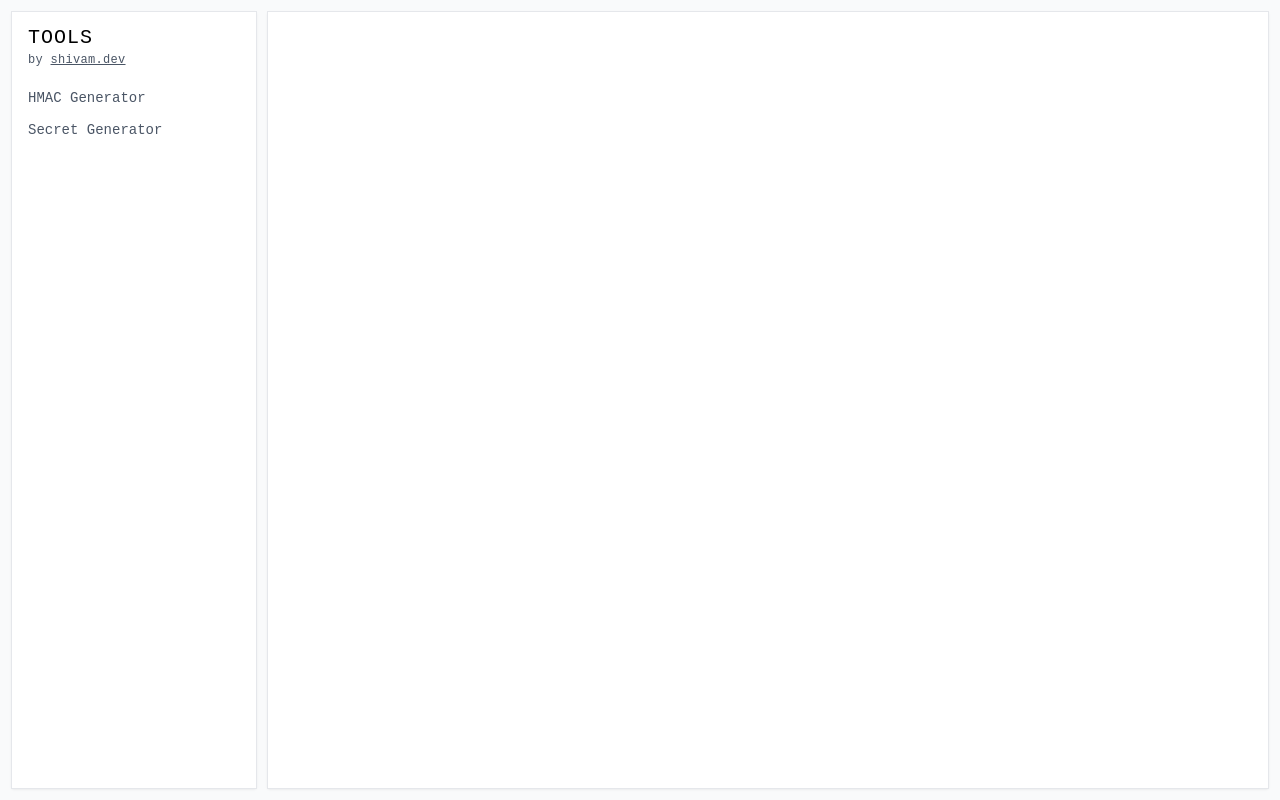
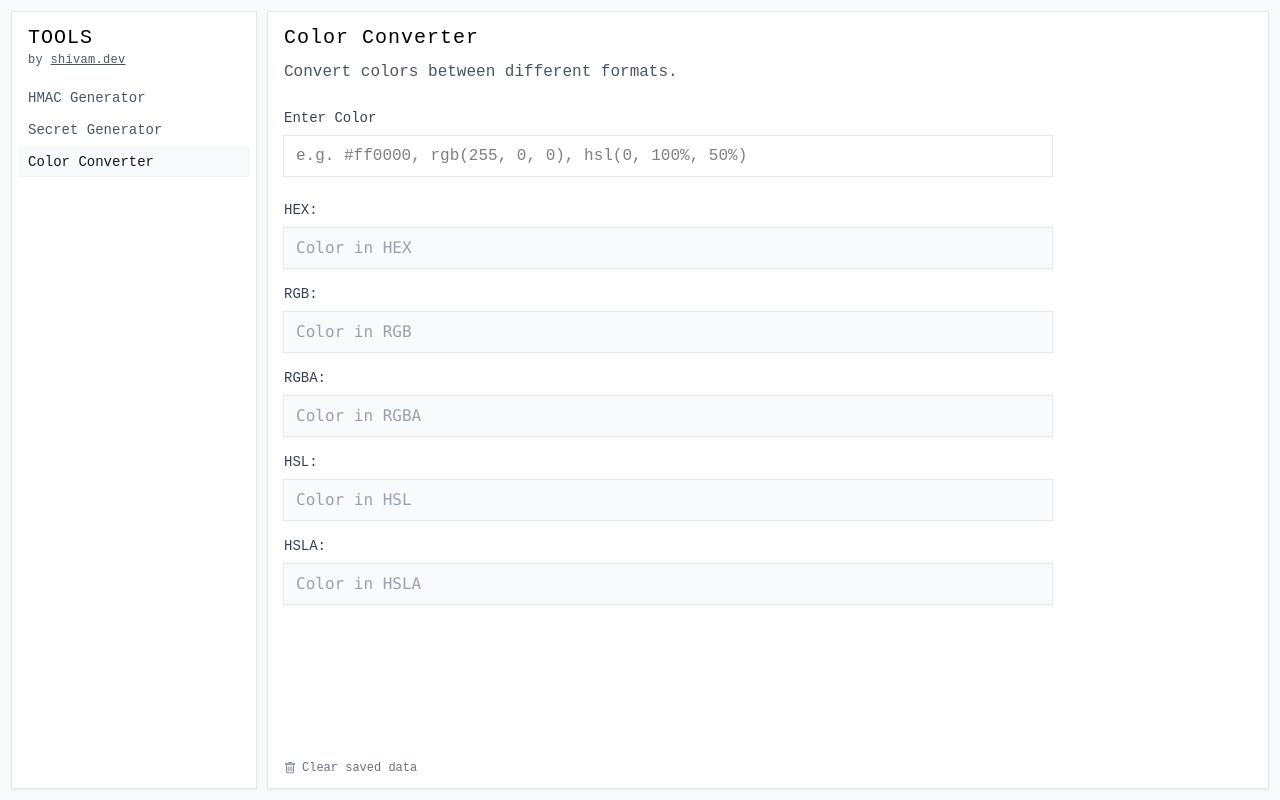
Before and after one commit to scmmishra/tools.shivam.dev, a Vue app: page /Color in a window 1280 px wide. Built offline with nearby package versions, Linux system fonts and the light colour scheme.

Commit message:
feat: add color

```diff
--- a/package.json
+++ b/package.json
@@ -12,7 +12,9 @@
     "@deepsource/shifty": "^1.0.0",
     "@fontsource-variable/geist-mono": "^5.2.5",
     "@tailwindcss/vite": "^4.1.3",
+    "@types/culori": "^2.1.1",
     "@vueuse/core": "^13.1.0",
+    "culori": "^4.0.1",
     "tailwindcss": "^4.1.3",
     "vue": "^3.5.13",
     "vue-router": "4"
@@ -25,5 +27,6 @@
     "unplugin-icons": "^22.1.0",
     "vite": "^6.2.0",
     "vue-tsc": "^2.2.4"
-  }
+  },
+  "packageManager": "yarn@1.22.22+sha512.a6b2f7906b721bba3d67d4aff083df04dad64c399707841b7acf00f6b133b7ac24255f2652fa22ae3534329dc6180534e98d17432037ff6fd140556e2bb3137e"
 }
--- a/src/components/Sidebar.vue
+++ b/src/components/Sidebar.vue
@@ -23,6 +23,13 @@
         >
           Secret Generator
         </RouterLink>
+        <RouterLink
+          to="/color"
+          class="block px-2 py-1 text-sm text-gray-600 hover:text-gray-900 hover:bg-gray-50"
+          active-class="text-gray-900 bg-gray-50 outline outline-gray-100"
+        >
+          Color Converter
+        </RouterLink>
       </nav>
     </div>
   </aside>
--- /dev/null
+++ b/src/pages/color.vue
@@ -0,0 +1,97 @@
+<script setup lang="ts">
+import { computed, ref } from "vue";
+import ToolLayout from "../components/ToolLayout.vue";
+import TextInput from "../components/form/TextInput.vue";
+import Result from "../components/Result.vue";
+import { parse, formatHex, formatRgb, formatHsl } from "culori";
+
+const color = ref("");
+
+const isValid = computed(() => {
+  return color.value && parse(color.value) !== null;
+});
+
+const convertedColors = computed(() => {
+  if (!isValid.value) {
+    return {
+      hex: "",
+      rgb: "",
+      rgba: "",
+      hsl: "",
+      hsla: "",
+    };
+  }
+
+  const parsed = parse(color.value);
+
+  return {
+    hex: formatHex(parsed),
+    rgb: formatRgb({ ...parsed, alpha: undefined }),
+    rgba: formatRgb(parsed),
+    hsl: formatHsl({ ...parsed, alpha: undefined }),
+    hsla: formatHsl(parsed),
+  };
+});
+</script>
+
+<template>
+  <ToolLayout
+    title="Color Converter"
+    description="Convert colors between different formats."
+    :persist-keys="['color-input']"
+  >
+    <div class="space-y-6">
+      <!-- Input Section -->
+      <div>
+        <TextInput
+          v-model="color"
+          id="color-input"
+          label="Enter Color"
+          persist="color-input"
+          placeholder="e.g. #ff0000, rgb(255, 0, 0), hsl(0, 100%, 50%)"
+        />
+      </div>
+
+      <div v-if="isValid" class="flex items-center space-x-4">
+        <div
+          class="w-12 h-12 rounded-lg shadow-inner"
+          :style="{ backgroundColor: color }"
+        ></div>
+        <p class="text-sm text-gray-600">Color Preview</p>
+      </div>
+
+      <div class="space-y-4">
+        <Result
+          title="HEX"
+          placeholder="Color in HEX"
+          :value="isValid ? convertedColors.hex || '' : ''"
+        />
+        <Result
+          title="RGB"
+          placeholder="Color in RGB"
+          :value="isValid ? convertedColors.rgb || '' : ''"
+        />
+        <Result
+          title="RGBA"
+          placeholder="Color in RGBA"
+          :value="isValid ? convertedColors.rgba || '' : ''"
+        />
+        <Result
+          title="HSL"
+          placeholder="Color in HSL"
+          :value="isValid ? convertedColors.hsl || '' : ''"
+        />
+        <Result
+          title="HSLA"
+          placeholder="Color in HSLA"
+          :value="isValid ? convertedColors.hsla || '' : ''"
+        />
+      </div>
+
+      <!-- Error Message -->
+      <p v-if="!isValid && color" class="text-red-500 text-sm">
+        Invalid color format. Please enter a valid color.
+      </p>
+    </div>
+  </ToolLayout>
+</template>
--- a/src/pages/index.vue
+++ b/src/pages/index.vue
@@ -16,6 +16,22 @@ import IconGithubLogo from "~icons/ph/github-logo";
       </div>
 
       <div class="grid md:grid-cols-2 gap-4">
+        <RouterLink
+          to="/color"
+          class="group block space-y-2 p-4 bg-white outline outline-gray-200 hover:outline-gray-300 hover:bg-gray-50"
+        >
+          <div class="flex items-center justify-between">
+            <h2 class="font-semibold text-gray-900">Color Converter</h2>
+            <IconArrowRight
+              class="size-4 text-gray-400 group-hover:text-gray-600 transition-colors"
+            />
+          </div>
+          <p class="text-sm text-gray-600">
+            Convert colors between different formats (HEX, RGB, HSL, etc.) with
+            a live preview.
+          </p>
+        </RouterLink>
+
         <RouterLink
           to="/secrets"
           class="group block space-y-2 p-4 bg-white outline outline-gray-200 hover:outline-gray-300 hover:bg-gray-50"
--- a/src/router.ts
+++ b/src/router.ts
@@ -1,6 +1,7 @@
 import { createRouter, createWebHistory } from "vue-router";
 import Hmac from "./pages/hmac.vue";
 import Secrets from "./pages/secrets.vue";
+import Color from "./pages/color.vue";
 import Index from "./pages/index.vue";
 
 const router = createRouter({
@@ -8,6 +9,7 @@ const router = createRouter({
   routes: [
     { path: "/", component: Index },
     { path: "/hmac", component: Hmac },
+    { path: "/Color", component: Color },
     { path: "/secrets", component: Secrets },
   ],
 });
```
Also changed, not shown: 1 other file (tests, documents, lock files or other folders).
